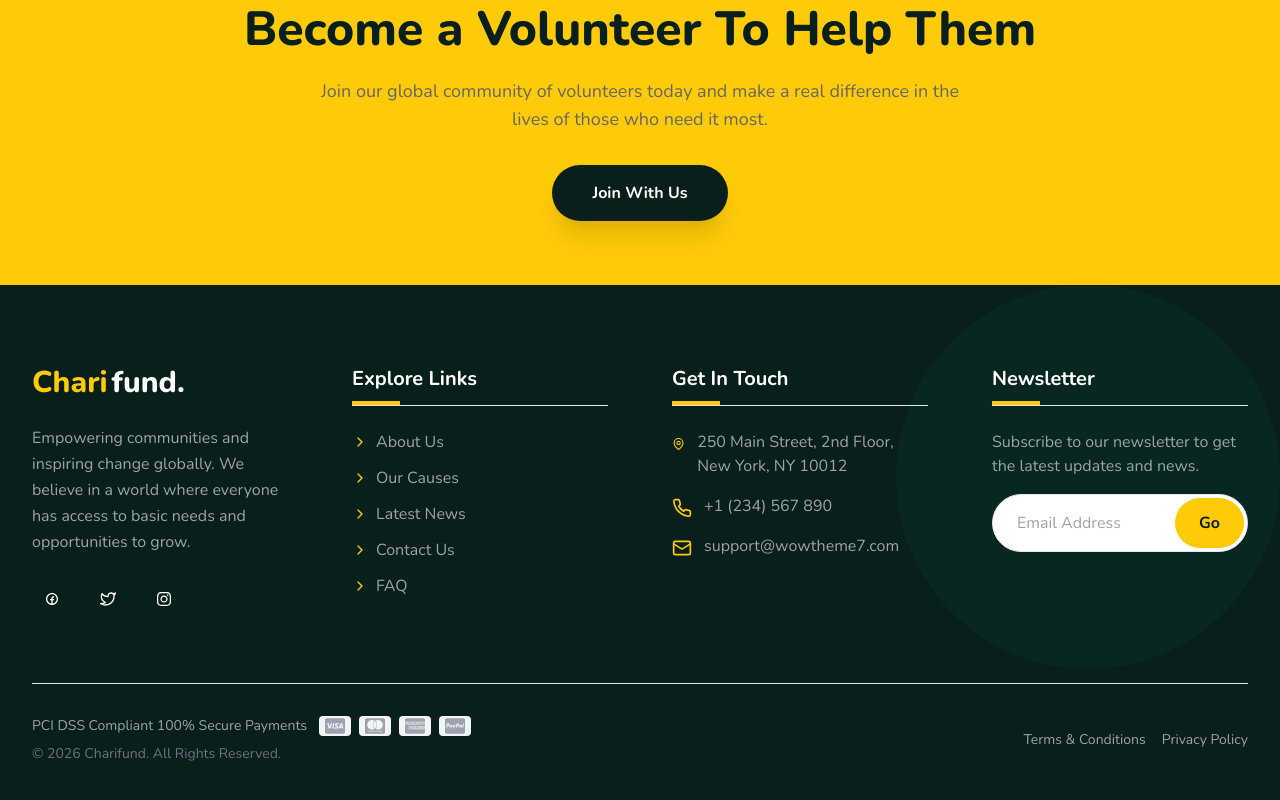
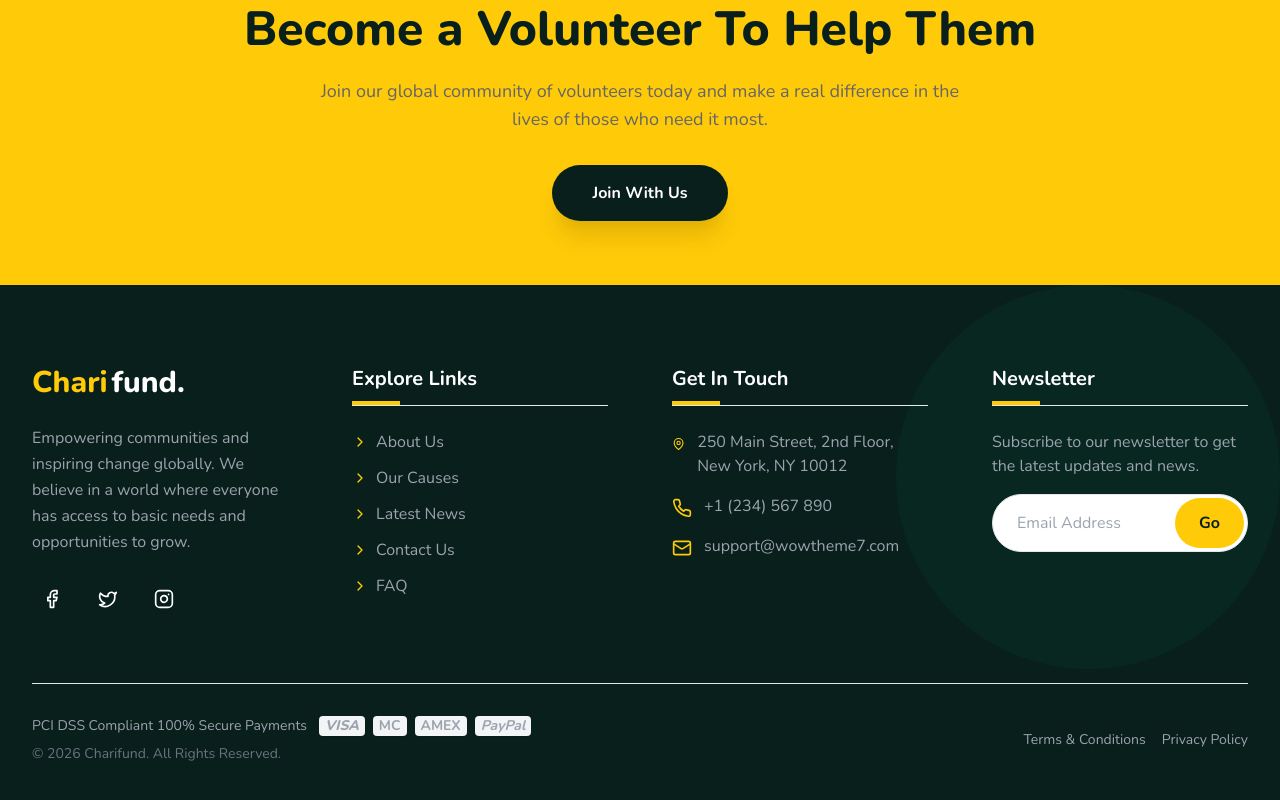
Before and after one commit to Kamalsinghrajput/crowdera, a Next.js app: page /templates/template-1 in a window 1280 px wide. Shown: the part 7961-8761 px from the top of the page. Built offline with nearby package versions, Linux system fonts and the light colour scheme.

Commit message:
fix:import icons

```diff
--- a/src/templates/template-1/components/Footer.tsx
+++ b/src/templates/template-1/components/Footer.tsx
@@ -1,10 +1,7 @@
 import React from 'react';
 import Link from 'next/link';
-import { ChevronRight, MapPin, Phone, Mail } from 'lucide-react';
-import { FaCcVisa, FaCcMastercard, FaCcAmex, FaCcPaypal } from 'react-icons/fa';
-import { FaInstagram } from "react-icons/fa6";
-import { FiTwitter } from "react-icons/fi";
-import { TiSocialFacebookCircular } from "react-icons/ti";
+import { ChevronRight, MapPin, Phone, Mail, Facebook, Twitter, Instagram } from 'lucide-react';
+
 
 
 
@@ -29,11 +26,11 @@ const Footer = () => {
               Empowering communities and inspiring change globally. We believe in a world where everyone has access to basic needs and opportunities to grow.
             </p>
             <div className="flex space-x-4">
-              <span className="w-10 h-10 rounded-full bg-white/10 flex items-center justify-center hover:bg-brand-yellow hover:text-brand-dark transition-all font-bold cursor-pointer"><TiSocialFacebookCircular />
+              <span className="w-10 h-10 rounded-full bg-white/10 flex items-center justify-center hover:bg-brand-yellow hover:text-brand-dark transition-all font-bold cursor-pointer"><Facebook size={20} />
               </span>
-              <span className="w-10 h-10 rounded-full bg-white/10 flex items-center justify-center hover:bg-brand-yellow hover:text-brand-dark transition-all font-bold cursor-pointer"><FiTwitter />
+              <span className="w-10 h-10 rounded-full bg-white/10 flex items-center justify-center hover:bg-brand-yellow hover:text-brand-dark transition-all font-bold cursor-pointer"><Twitter size={20} />
               </span>
-              <span className="w-10 h-10 rounded-full bg-white/10 flex items-center justify-center hover:bg-brand-yellow hover:text-brand-dark transition-all font-bold cursor-pointer"><FaInstagram />
+              <span className="w-10 h-10 rounded-full bg-white/10 flex items-center justify-center hover:bg-brand-yellow hover:text-brand-dark transition-all font-bold cursor-pointer"><Instagram size={20} />
               </span>
             </div>
           </div>
@@ -106,19 +103,19 @@ const Footer = () => {
               <div className="flex items-center space-x-2">
                 {/* Visa */}
                 <div className="bg-gray-100 rounded px-1.5 flex items-center justify-center shadow-sm h-[1.6em]">
-                  <FaCcVisa className="text-[#1434CB] text-xl" />
+                  <span className="text-[#1434CB] text-[10px] font-extrabold italic">VISA</span>
                 </div>
                 {/* Mastercard */}
                 <div className="bg-gray-100 rounded px-1.5 flex items-center justify-center shadow-sm h-[1.6em]">
-                  <FaCcMastercard className="text-[#EB001B] text-xl" />
+                  <span className="text-[#EB001B] text-[10px] font-bold">MC</span>
                 </div>
                 {/* Amex */}
                 <div className="bg-gray-100 rounded px-1.5 flex items-center justify-center shadow-sm h-[1.6em]">
-                  <FaCcAmex className="text-[#002663] text-xl" />
+                  <span className="text-[#002663] text-[10px] font-bold">AMEX</span>
                 </div>
                 {/* PayPal */}
                 <div className="bg-gray-100 rounded px-1.5 flex items-center justify-center shadow-sm h-[1.6em]">
-                  <FaCcPaypal className="text-[#003087] text-xl" />
+                  <span className="text-[#003087] text-[10px] font-bold italic">PayPal</span>
                 </div>
               </div>
             </div>
```
